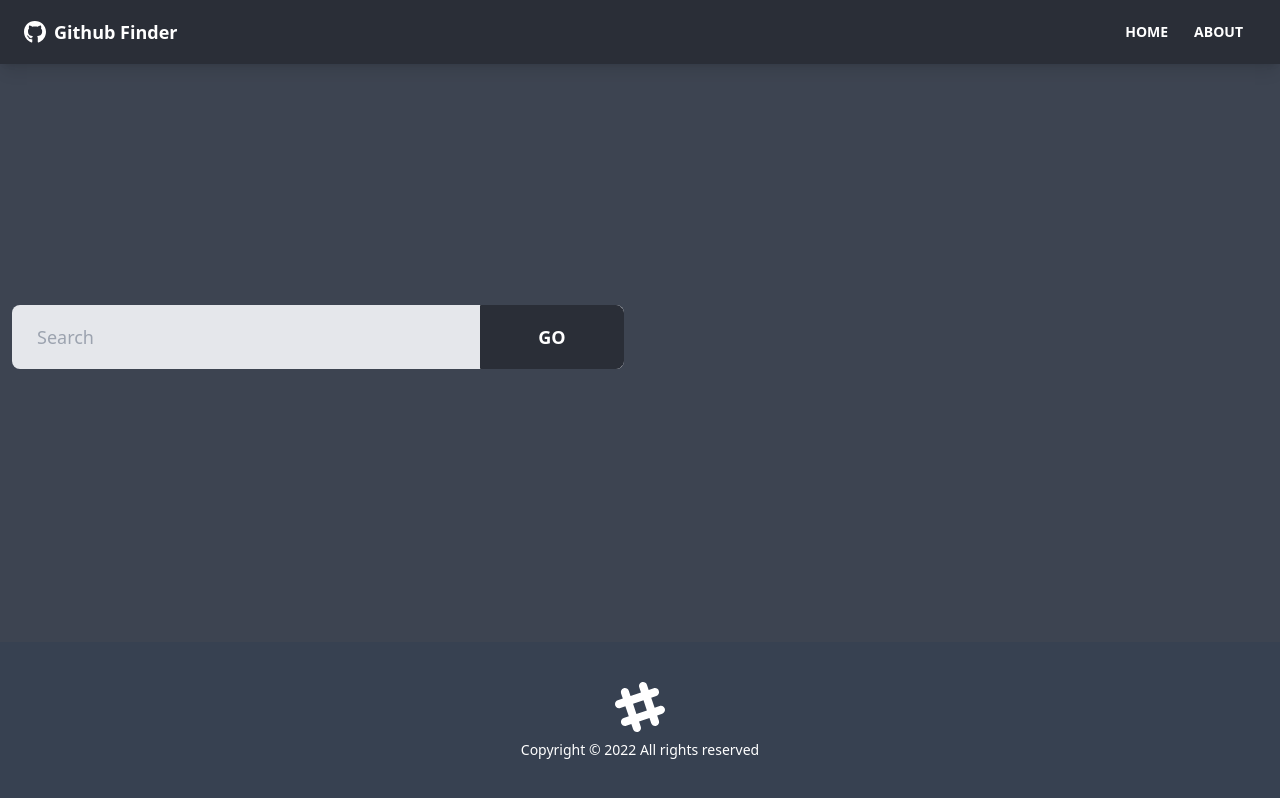
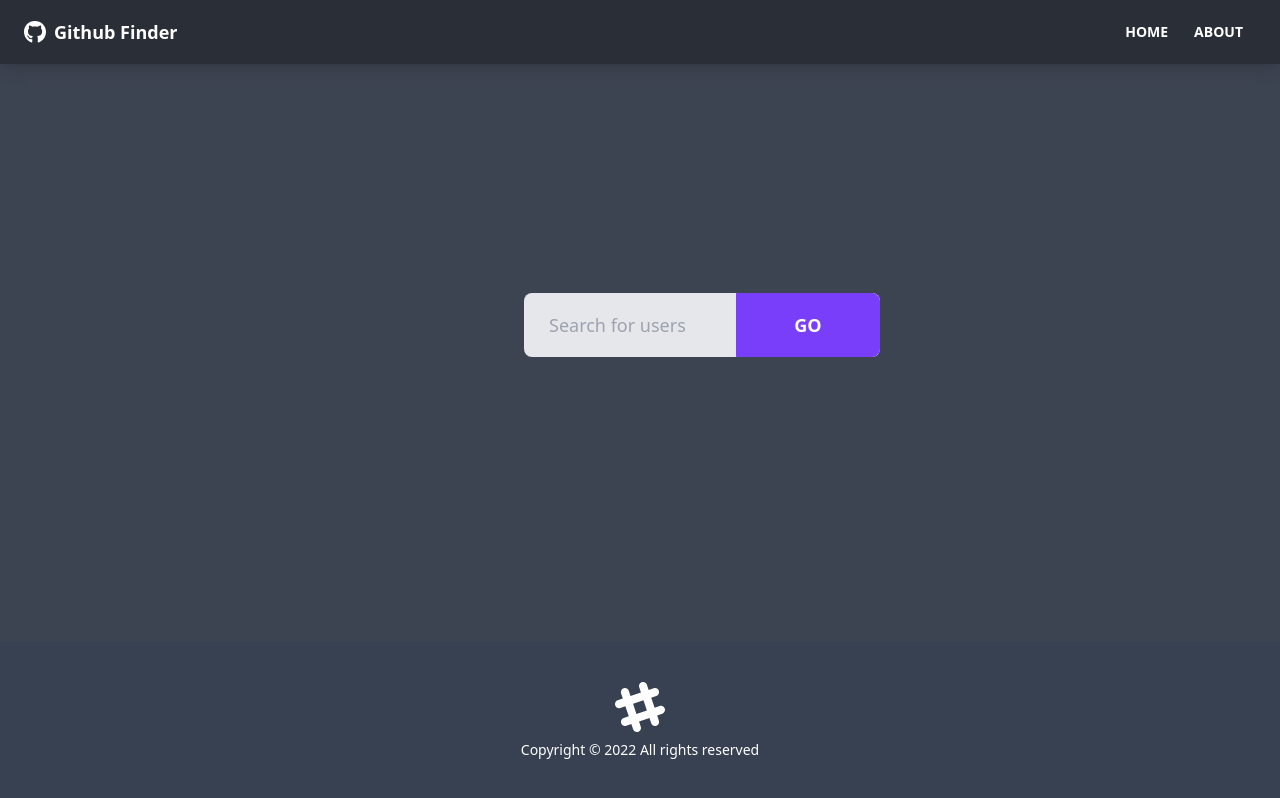
Before and after one commit to emirsahovic/react-github-finder, a React (Create React App) app: page / in a window 1280 px wide. Built offline with nearby package versions, Linux system fonts and the light colour scheme.

Commit message:
Search input centered

```diff
--- a/src/components/users/UserSearch.jsx
+++ b/src/components/users/UserSearch.jsx
@@ -20,13 +20,13 @@ function UserSearch() {
     }
 
     return (
-        <div className="grid grid-cols-1 xl:grid-cols-2 lg:grid-cols-2 md:grid-cols-2 mb-8 gap-8">
+        <div className="grid grid-cols-1 xl:grid-cols-2 lg:grid-cols-2 md:grid-cols-2 mb-14 gap-8" style={{ marginLeft: "32rem" }}>
             <div>
                 <form onSubmit={handleSubmit}>
                     <div className="form-control">
                         <div className="relative">
-                            <input type="text" className="w-full pr-40 bg-gray-200 input input-lg text-black" placeholder="Search" value={text} onChange={handleChange} />
-                            <button type="submit" className="absolute top-0 right-0 rounded-l-none w-36 btn btn-lg">
+                            <input type="text" className="w-full pr-40 bg-gray-200 input input-lg text-black" placeholder="Search for users" value={text} onChange={handleChange} />
+                            <button type="submit" className="absolute top-0 right-0 rounded-l-none w-36 btn btn-lg btn-primary font-bold text-white">
                                 Go
                             </button>
                         </div>
```
